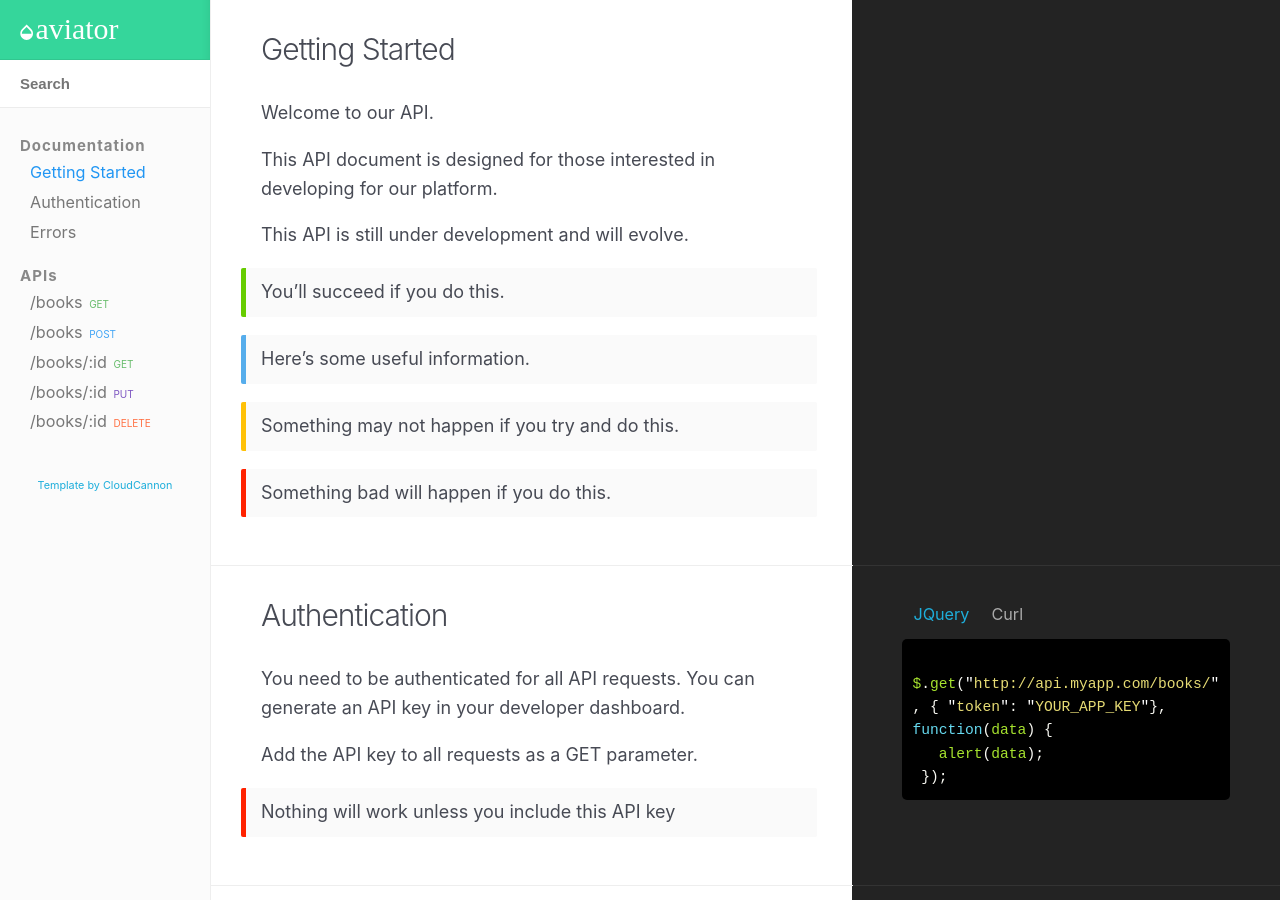
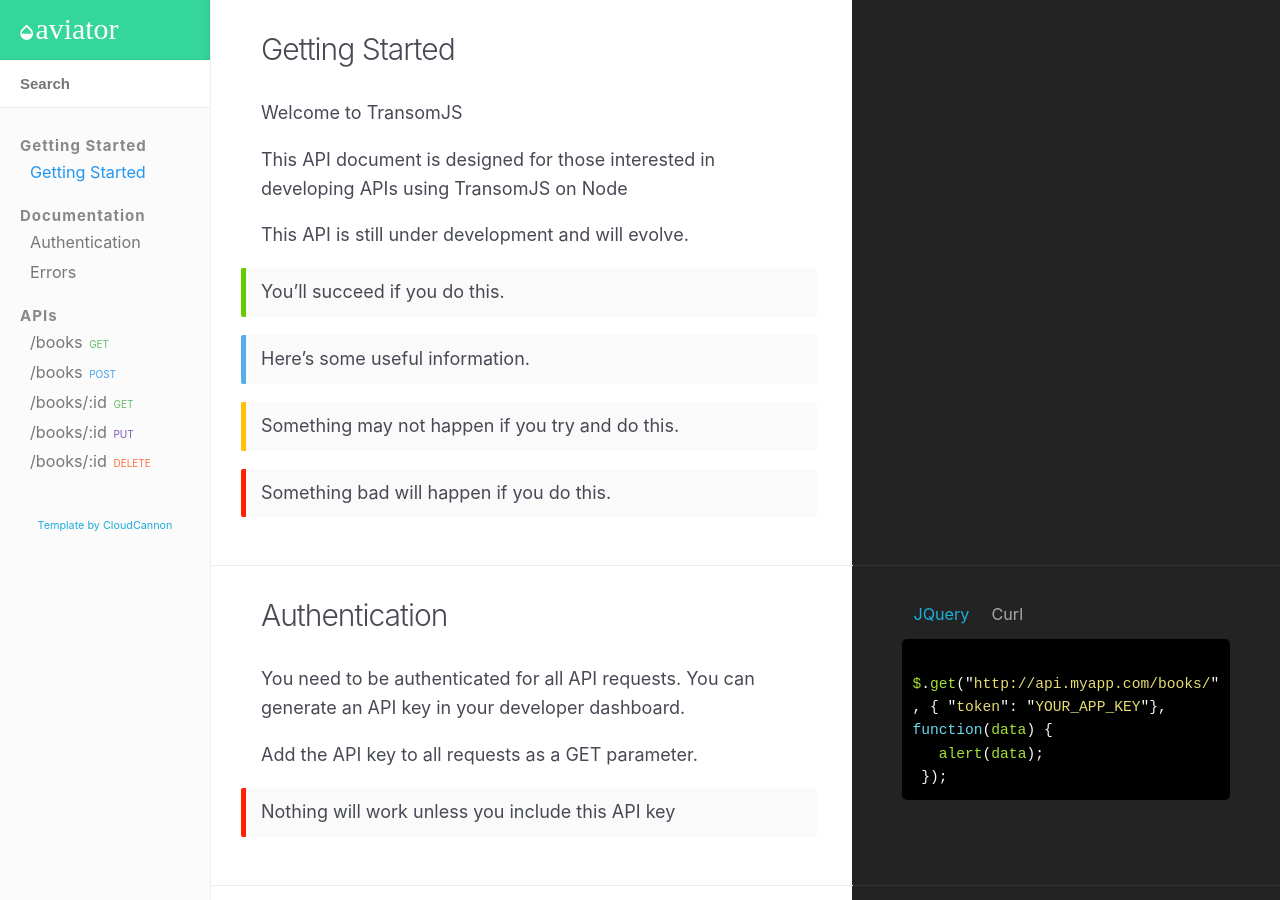
Before and after one commit to transomjs/transomjs.github.io, a Jekyll site: the page built from index.html, in a window 1280 px wide and 900 px high. Built offline with Jekyll 4.4.1, drawn with Linux system fonts in a browser that asks for light colours; nearby versions of some CDN libraries.

Commit message:
minor tweak

```diff
--- a/_config.yml
+++ b/_config.yml
@@ -1,20 +1,23 @@
 # ----
 # Site
 
-title: Aviator
-description: Jekyll template for API documentation.
-url: https://example.com
+title: TransomJS
+description: Uncompromising RAPID API Development on Node
+url: https://transomjs.github.io
 google_analytics_key:
 permalink: pretty
 baseurl: https://transomjs.github.io/
 
 collections:
+  gettingstarted:
+    title: Getting Started
+    position: 1
   documentation:
     title: Documentation
-    position: 1
+    position: 2
   api:
     title: APIs
-    position: 2
+    position: 33
 plugins:
   - jekyll-sitemap
   - jekyll-seo-tag
```
Also changed, not shown: _gettingstarted/getting_started.md (renamed from _documentation/getting_started.md, +2 -2 lines).
